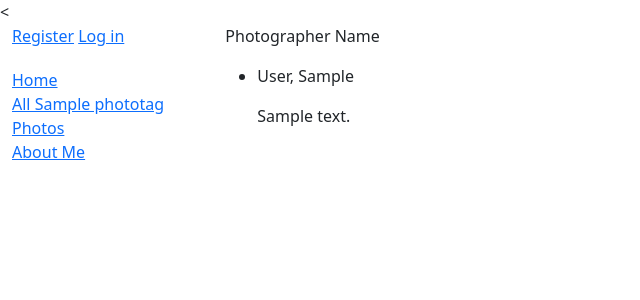
After one commit to connerymacrae/NMacRaePhoto, a Django app: page /photomanager/photographers/ in a window 1280 px wide. The commit adds this page. Shown: the top 300 px of the page, without its empty margins (0-640 px from the left). Run offline with Django 4.2, Linux system fonts and the light colour scheme; tables that the repository leaves empty hold one stand-in row (values such as "Sample post").

Commit message:
about me page, phototag count added
Lots of updates, but the major ones are the functioning photographer list page(finally found that sneaky typo) and the phototag links populating in the sidebar from the index page amd correct phototag counts populating on the index page

```diff
--- a/photomanager/models.py
+++ b/photomanager/models.py
@@ -15,7 +15,7 @@ class PhotoTag(models.Model):
         return self.name
 
     def get_absolute_url(self):
-        return reverse('tag-detail', args=[self.name])
+        return reverse('phototag-detail', args=[self.name])
 
 
 class Photographer(models.Model):
@@ -53,7 +53,7 @@ class Photo(models.Model):
         return reverse('photo-detail', args=[str(self.id)])
 
     def __str__(self):
-        return self.id
+        return str(self.id)
 
     '''def most_recent(self):
         return self.date_uploaded >= timezone.now() - datetime.timedelta(days=30)'''
--- a/photomanager/templates/base_generic.html
+++ b/photomanager/templates/base_generic.html
@@ -26,22 +26,17 @@
                 <a href="{% url 'accounts:login' %}">Log in</a>
               {%  endif %}
           </p>
-          {% block sidebar %}
+
             <ul class="sidebar-nav">
               <li><a href="{% url 'photomanager:index' %}">Home</a></li>
-              {% for phototag in phototags %}
-                <li>All {{ phototag.name }} Photos</li>
-              {% empty %}
-                <li>No Photos have been added yet.</li>
-              {% endfor %}
-              <!---<li>All Event Photos</a></li>
+              {% block sidebar %}<!---<li>All Event Photos</a></li>
               <li><a href="">All Outdoor Photos</a></li>
               <li><a href="">All Headshots</a></li>
               <li><a href="">All Product Photos</a></li>
-              <li><a href="">All Art Photos</a></li>--->
-              <li><a href="{% url 'photomanager:photographer' %}">About Me</a></li>
+              <li><a href="">All Art Photos</a></li>--->{% endblock %}
+              <li><a href="{% url 'photomanager:photographers' %}">About Me</a></li>
             </ul>
-          {% endblock %}
+
             <p>
               {% if user.is_authenticated %}
                 <hr />
--- /dev/null
+++ b/photomanager/templates/photomanager/photographers.html
@@ -0,0 +1,25 @@
+<{% extends "base_generic.html" %}
+
+{% block sidebar %}
+  {% for phototag in phototags %}
+                  <li>
+                      <a href="{% url 'photomanager:phototag' phototag.pk %}">
+                          All {{ phototag.name }} Photos</a>
+                  </li>
+  {% empty %}
+                      <li>No Photos have been added yet.</li>
+                {% endfor %}
+{% endblock %}
+
+{% block content %}
+<p> Photographer Name</p>
+    <ul>
+        {% for photographer in photographers %}
+            <li>
+                <p>{{ photographer }}</p>
+                <p>{{ photographer.biography }}</p>
+            </li>
+        {% endfor %}
+    </ul>
+
+{% endblock content%}
--- a/photomanager/urls.py
+++ b/photomanager/urls.py
@@ -4,7 +4,7 @@ from . import views
 app_name = 'photomanager'
 urlpatterns = [
     path('', views.index, name='index'),
-    path('photographer/', views.photographer, name='photographer'),
+    path('photographers/', views.photographer_detail, name='photographers'),
     path('upload_photo/', views.upload_photo, name='upload_photo'),
-    path('phototag/<phototag_name>', views.phototag, name='phototag'),
+    path('phototags/<int:pk>', views.phototag, name='phototag'),
 ]
--- a/photomanager/views.py
+++ b/photomanager/views.py
@@ -10,6 +10,7 @@ from .forms import PhotoForm
 
 
 def index(request):
+    phototags = PhotoTag.objects.all()
     num_photo = Photo.objects.all().count
     num_event_photo = PhotoTag.objects.filter(name__exact='Event').count
     num_outdoor_photo = PhotoTag.objects.filter(name__exact='outdoor').count
@@ -18,6 +19,7 @@ def index(request):
     num_art_photo = PhotoTag.objects.filter(name__exact='art').count
 
     context = {
+        'phototags': phototags,
         'num_photo': num_photo,
         'num_event_photo': num_event_photo,
         'num_outdoor_photo': num_outdoor_photo,
@@ -26,11 +28,18 @@ def index(request):
         'num_art_photo': num_art_photo,
     }
 
-    return render(request, 'index.html', context=context)
+    return render(request, 'index.html', context)
 
 
-def photographer(request):
-    return render(request, 'photomanager/photographer_detail.html')
+def photographer_detail(request):
+    photographers = Photographer.objects.order_by('last_name')
+    phototags = PhotoTag.objects.all()
+    context = {'photographers': photographers, 'phototags': phototags}
+    return render(request, 'photomanager/photographers.html', context=context)
+
+
+'''class PhotographerListView(generic.ListView):
+    model = Photographer'''
 
 
 def upload_photo(request):
@@ -49,8 +58,8 @@ def upload_photo(request):
     return render(request, 'photomanager/upload_photo.html', context)
 
 
-def phototag(request):
-    phototags = PhotoTag.objects.get(name=phototag_name),
+def phototag(request, pk):
+    phototags = PhotoTag.objects.get(pk),
     photos = Photo.objects.filter(phototag=phototag_name).order_by('-date_uploaded')
     context = {'phototags': phototags, 'photos': photos}
     return render(request, 'photomanager/phototag.html', context)
```
Also changed, not shown: photomanager/templates/index.html (+20 -3 lines), photomanager/templates/photomanager/photographer_detail.html (deleted, +0 -8 lines), photomanager/templates/photomanager/photographer_list.html (added, +18 -0 lines).
